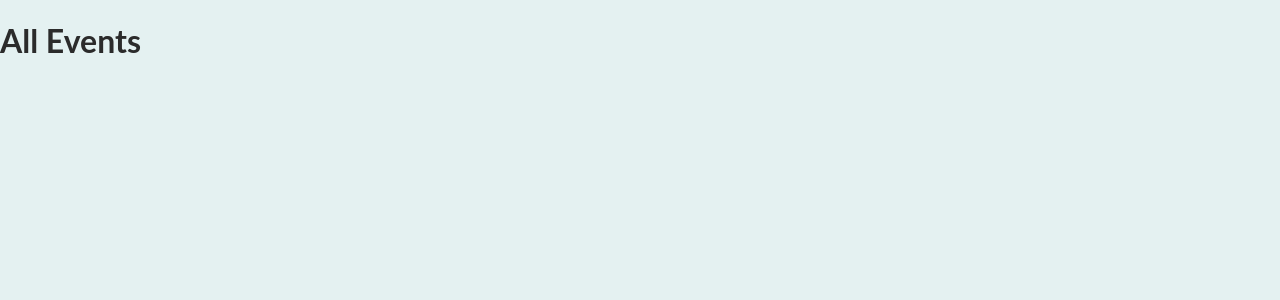
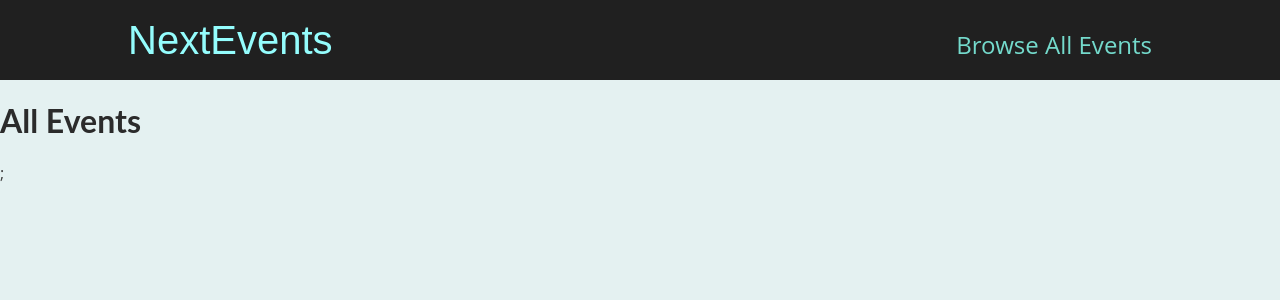
Before and after one commit to joepasss/next_study, a Next.js app in the folder events-app/: page /events in a window 1280 px wide. Shown: the top 300 px of the page. Built offline with nearby package versions, Linux system fonts and the light colour scheme.

Commit message:
Add layout wrapper component

```diff
--- /dev/null
+++ b/events-app/components/layout/Layout.tsx
@@ -0,0 +1,17 @@
+import React, { FC, Fragment, ReactNode } from "react";
+import MainHeader from "./MainHeader";
+
+interface Props {
+  children: ReactNode;
+}
+
+const Layout: FC<Props> = ({ children }) => {
+  return (
+    <Fragment>
+      <MainHeader />
+      <main>{children}</main>
+    </Fragment>
+  );
+};
+
+export default Layout;
--- /dev/null
+++ b/events-app/components/layout/MainHeader.tsx
@@ -0,0 +1,21 @@
+import Link from "next/link";
+import React from "react";
+
+const MainHeader = () => {
+  return (
+    <header>
+      <div className="logo">
+        <Link href={"/"}>NextEvents</Link>
+      </div>
+      <nav className="navigation">
+        <ul>
+          <li>
+            <Link href={"/events"}>Browse All Events</Link>
+          </li>
+        </ul>
+      </nav>
+    </header>
+  );
+};
+
+export default MainHeader;
--- a/events-app/pages/_app.tsx
+++ b/events-app/pages/_app.tsx
@@ -1,6 +1,11 @@
 import "../styles/globals.scss";
 import type { AppProps } from "next/app";
+import Layout from "../components/layout/Layout";
 
 export default function App({ Component, pageProps }: AppProps) {
-  return <Component {...pageProps} />;
+  return (
+    <Layout>
+      <Component {...pageProps} />;
+    </Layout>
+  );
 }
--- a/events-app/styles/components/_components.scss
+++ b/events-app/styles/components/_components.scss
@@ -1,3 +1,4 @@
+@import "./layout/layout";
 @import "./event-list";
 @import "./event-item";
 @import "./event-detail/event-detail";
--- /dev/null
+++ b/events-app/styles/components/layout/_layout.scss
@@ -0,0 +1 @@
+@import "./main-header";
--- /dev/null
+++ b/events-app/styles/components/layout/_main-header.scss
@@ -0,0 +1,45 @@
+header {
+  width: 100%;
+  display: flex;
+  justify-content: space-between;
+  align-items: baseline;
+  padding: 1rem 10%;
+  height: 5rem;
+  background-color: #202020;
+
+  .logo {
+    font-size: 1.5rem;
+    color: white;
+    font-family: "Fira", sans-serif;
+    height: 100%;
+    display: flex;
+    justify-content: center;
+    align-items: center;
+    color: #94fdfd;
+
+    a {
+      text-decoration: none;
+      color: #94fdfd;
+    }
+  }
+
+  .navigation {
+    a {
+      text-decoration: none;
+      color: #74dacc;
+    }
+    font-size: 1rem;
+  }
+
+  @media (min-width: 768px) {
+    .logo {
+      font-size: 2.5rem;
+    }
+
+    .navigation {
+      a {
+        font-size: 1.5rem;
+      }
+    }
+  }
+}
```
Also changed, not shown: 1 other file (tests, documents, lock files or other folders).
